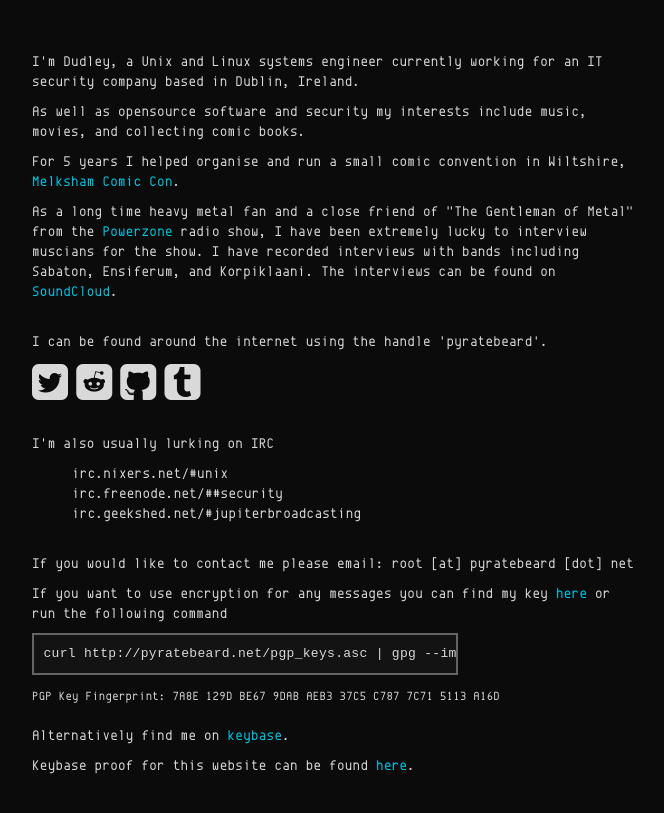
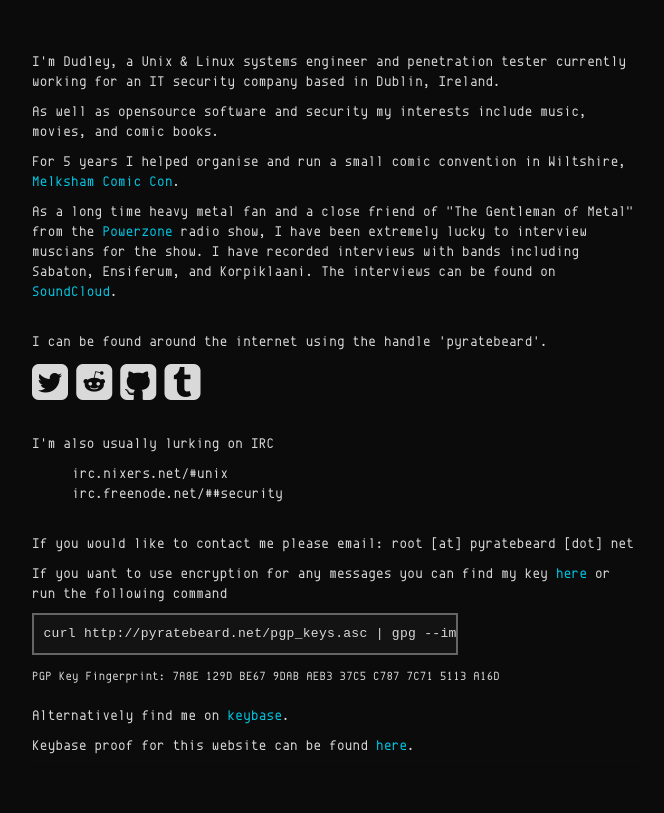
Before and after one commit to pyratebeard/pyratebeard.github.io, a Jekyll site: the page built from bio.html, in a window 1280 px wide. Shown: the top 813 px of the page, without its empty margins (304-968 px from the left). Built offline with Jekyll 4.4.1, drawn with Linux system fonts in a browser that asks for light colours.

Commit message:
pentester job in opening line. removed 'collecting' from interests. removed geekshed irc channel

```diff
--- a/bio.html
+++ b/bio.html
@@ -3,9 +3,9 @@
 layout: default
 ---
 
-<p>I'm Dudley, a Unix and Linux systems engineer currently working for an IT security company based in Dublin, Ireland.</p>
+<p>I'm Dudley, a Unix &amp; Linux systems engineer and penetration tester currently working for an IT security company based in Dublin, Ireland.</p>
 
-<p>As well as opensource software and security my interests include music, movies, and collecting comic books.</p>
+<p>As well as opensource software and security my interests include music, movies, and comic books.</p>
 
 <p>For 5 years I helped organise and run a small comic convention in Wiltshire, <a href="https://facebook.com/melkshamcomiccon" target="_blank" rel="noopener noreferrer">Melksham Comic Con</a>.</p>
 
@@ -23,7 +23,6 @@
 <ul>
   <li>irc.nixers.net/#unix</li>
   <li>irc.freenode.net/##security</li>
-  <li>irc.geekshed.net/#jupiterbroadcasting</li>
 </ul>
 <br>
 <p>If you would like to contact me please email: root [at] pyratebeard [dot] net</p>
```
